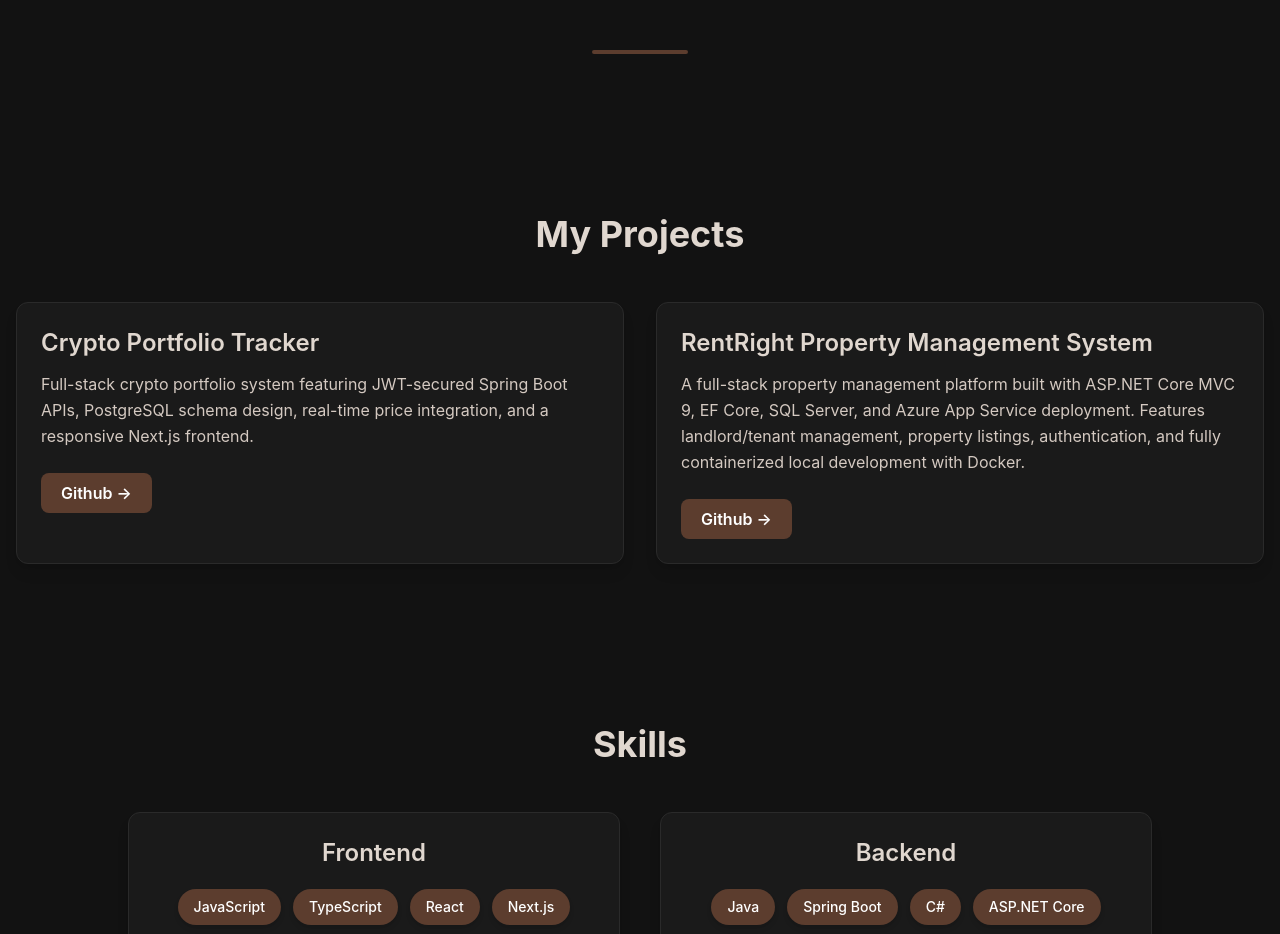
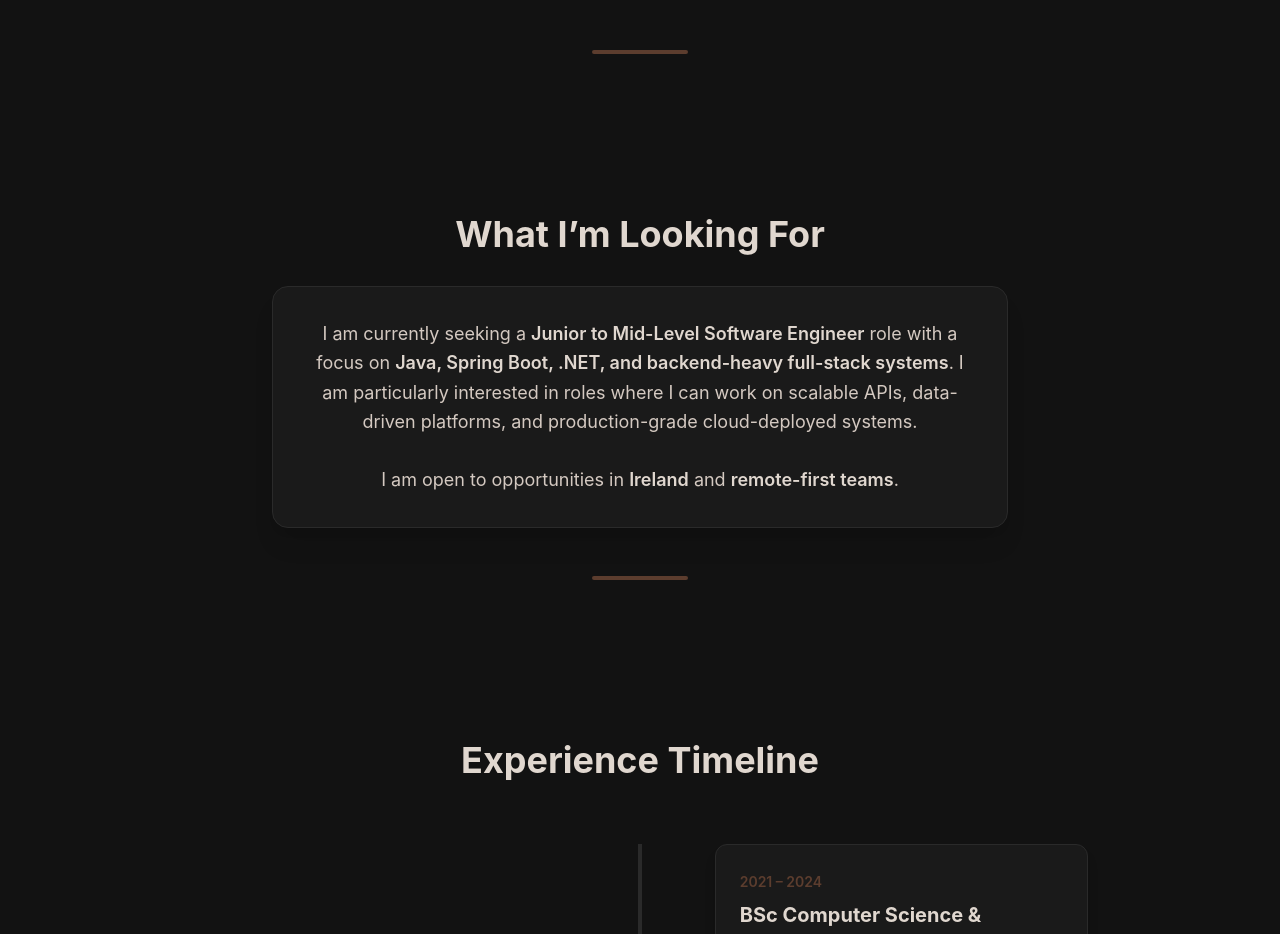
Before and after one commit to kevinasramoska/my-portfolio, a Next.js app: page / in a window 1280 px wide. Shown: the part 1184-2118 px from the top of the page. Built offline with nearby package versions, Linux system fonts and the light colour scheme.

Commit message:
Added Timeline and What I'm looking for

```diff
--- a/src/app/page.tsx
+++ b/src/app/page.tsx
@@ -5,7 +5,10 @@ import Projects from "@/components/Projects";
 import Skills from "@/components/Skills";
 import Contact from "@/components/Contact";
 import Footer from "@/components/Footer";
-import FeaturedProject from "@/components/FeaturedProject";
+// import FeaturedProject from "@/components/FeaturedProject";
+import ExperienceTimeline from "@/components/ExperienceTimeline";
+import WhatImLookingFor from "@/components/WhatImLookingFor";
+// import GitHubActivity from "@/components/GitHubActivity";
 
 export default function Home() {
   return (
@@ -14,8 +17,11 @@ export default function Home() {
       <main>
         <Hero />
         <About />
+        <WhatImLookingFor />
+        <ExperienceTimeline />
         {/* <FeaturedProject /> */}
         <Projects />
+        {/* <GitHubActivity /> */}
         <Skills />
         <Contact />
       </main>
--- /dev/null
+++ b/src/components/ExperienceTimeline.tsx
@@ -0,0 +1,88 @@
+"use client";
+
+import { motion } from "framer-motion";
+
+export default function ExperienceTimeline() {
+  const timeline = [
+    {
+      year: "2021 – 2024",
+      title: "BSc Computer Science & Software Engineering",
+      place: "Maynooth University",
+      description:
+        "Completed a full-time undergraduate degree focused on software engineering, algorithms, distributed systems, databases, and web development.",
+    },
+    {
+      year: "2023 – 2024",
+      title: "Software Engineering Intern",
+      place: "General Motors",
+      description:
+        "Worked on enterprise-level software using Java/Spring Boot and .NET technologies, contributing to backend services, APIs, and production systems.",
+    },
+    {
+      year: "2024 – 2025",
+      title: "International Judo Athlete",
+      place: "Irish National Team",
+      description:
+        "Competed internationally representing Ireland, developing elite discipline, resilience under pressure, and high-performance execution.",
+    },
+    {
+      year: "2025 – Present",
+      title: "Full-Stack Software Engineer (Projects)",
+      place: "Personal & Open-Source Projects",
+      description:
+        "Building production-ready full-stack systems including a crypto portfolio tracking platform and a property management system using Java, Spring Boot, .NET, SQL, Docker, and Next.js.",
+    },
+  ];
+
+  return (
+    <section id="timeline" className="py-20 bg-[#121212] text-[#E0D7CF]">
+      <div className="container mx-auto px-4">
+        <h2 className="text-4xl font-bold text-center mb-16">
+          Experience Timeline
+        </h2>
+
+        <div className="relative max-w-4xl mx-auto">
+          {/* Vertical Line */}
+          <div className="absolute left-1/2 transform -translate-x-1/2 w-1 h-full bg-[#2A2A2A]" />
+
+          <div className="space-y-16">
+            {timeline.map((item, index) => (
+              <motion.div
+                key={index}
+                initial={{ opacity: 0, y: 40 }}
+                whileInView={{ opacity: 1, y: 0 }}
+                viewport={{ once: true }}
+                transition={{ duration: 0.6, ease: "easeOut" }}
+                className={`relative flex flex-col md:flex-row items-center ${
+                  index % 2 === 0 ? "md:flex-row-reverse" : ""
+                }`}
+              >
+                {/* Content Card */}
+                <div className="bg-[#1A1A1A] border border-[#2A2A2A] rounded-xl p-6 shadow-lg w-full md:w-5/12">
+                  <span className="text-sm text-[#5C3D2E] font-semibold">
+                    {item.year}
+                  </span>
+                  <h3 className="text-xl font-bold mt-2 mb-1">
+                    {item.title}
+                  </h3>
+                  <p className="text-sm text-[#D4C9C1] mb-3">
+                    {item.place}
+                  </p>
+                  <p className="text-[#D4C9C1] text-sm leading-relaxed">
+                    {item.description}
+                  </p>
+                </div>
+
+                {/* Timeline Dot */}
+                <div className="w-6 h-6 bg-[#5C3D2E] rounded-full border-4 border-[#121212] z-10 my-6 md:my-0" />
+              </motion.div>
+            ))}
+          </div>
+        </div>
+
+        {/* Accent Divider */}
+        <div className="mt-16 w-24 h-1 bg-[#5C3D2E] mx-auto rounded-full"></div>
+      </div>
+    </section>
+  );
+}
--- /dev/null
+++ b/src/components/GitHubActivity.tsx
@@ -0,0 +1,54 @@
+export default function GitHubActivity() {
+  const repos = [
+    {
+      name: "Crypto Portfolio Tracker",
+      description: "Full-stack crypto tracking system with Spring Boot, PostgreSQL, JWT, and Next.js.",
+      link: "https://github.com/kevinasramoska/crypto-portfolio-app",
+    },
+    {
+      name: "RentRight Property Management",
+      description: "ASP.NET Core MVC property management platform with EF Core and SQL Server.",
+      link: "https://github.com/kevinasramoska/RentRight",
+    },
+    {
+      name: "My Portfolio",
+      description: "Personal portfolio built with Next.js, Tailwind CSS, and modern UI design.",
+      link: "https://github.com/kevinasramoska/my-portfolio",
+    },
+  ];
+
+  return (
+    <section className="py-20 bg-[#121212] text-[#E0D7CF]">
+      <div className="container mx-auto px-4">
+        <h2 className="text-4xl font-bold text-center mb-12">GitHub Activity</h2>
+
+        <div className="grid grid-cols-1 md:grid-cols-3 gap-8">
+          {repos.map((repo, index) => (
+            <div
+              key={index}
+              className="bg-[#1A1A1A] border border-[#2A2A2A] rounded-xl p-6 shadow-lg
+              hover:shadow-xl transition transform hover:-translate-y-1"
+            >
+              <h3 className="text-xl font-semibold mb-2">{repo.name}</h3>
+
+              <p className="text-sm text-[#D4C9C1] mb-4">
+                {repo.description}
+              </p>
+
+              <a
+                href={repo.link}
+                target="_blank"
+                className="text-[#5C3D2E] font-semibold hover:underline"
+                rel="noreferrer"
+              >
+                View on GitHub →
+              </a>
+            </div>
+          ))}
+        </div>
+
+        <div className="mt-12 w-24 h-1 bg-[#5C3D2E] mx-auto rounded-full"></div>
+      </div>
+    </section>
+  );
+}
--- /dev/null
+++ b/src/components/WhatImLookingFor.tsx
@@ -0,0 +1,31 @@
+export default function WhatImLookingFor() {
+  return (
+    <section className="py-20 bg-[#121212] text-[#E0D7CF]">
+      <div className="container mx-auto px-4 text-center max-w-3xl">
+        <h2 className="text-4xl font-bold mb-8">What I’m Looking For</h2>
+
+        <div className="bg-[#1A1A1A] border border-[#2A2A2A] rounded-2xl p-8 shadow-xl">
+          <p className="text-lg leading-relaxed text-[#D4C9C1]">
+            I am currently seeking a{" "}
+            <span className="text-[#E0D7CF] font-semibold">
+              Junior to Mid-Level Software Engineer
+            </span>{" "}
+            role with a focus on{" "}
+            <span className="text-[#E0D7CF] font-semibold">
+              Java, Spring Boot, .NET, and backend-heavy full-stack systems
+            </span>
+            . I am particularly interested in roles where I can work on scalable
+            APIs, data-driven platforms, and production-grade cloud-deployed systems.
+            <br />
+            <br />
+            I am open to opportunities in{" "}
+            <span className="text-[#E0D7CF] font-semibold">Ireland</span> and{" "}
+            <span className="text-[#E0D7CF] font-semibold">remote-first teams</span>.
+          </p>
+        </div>
+
+        <div className="mt-12 w-24 h-1 bg-[#5C3D2E] mx-auto rounded-full"></div>
+      </div>
+    </section>
+  );
+}
```
